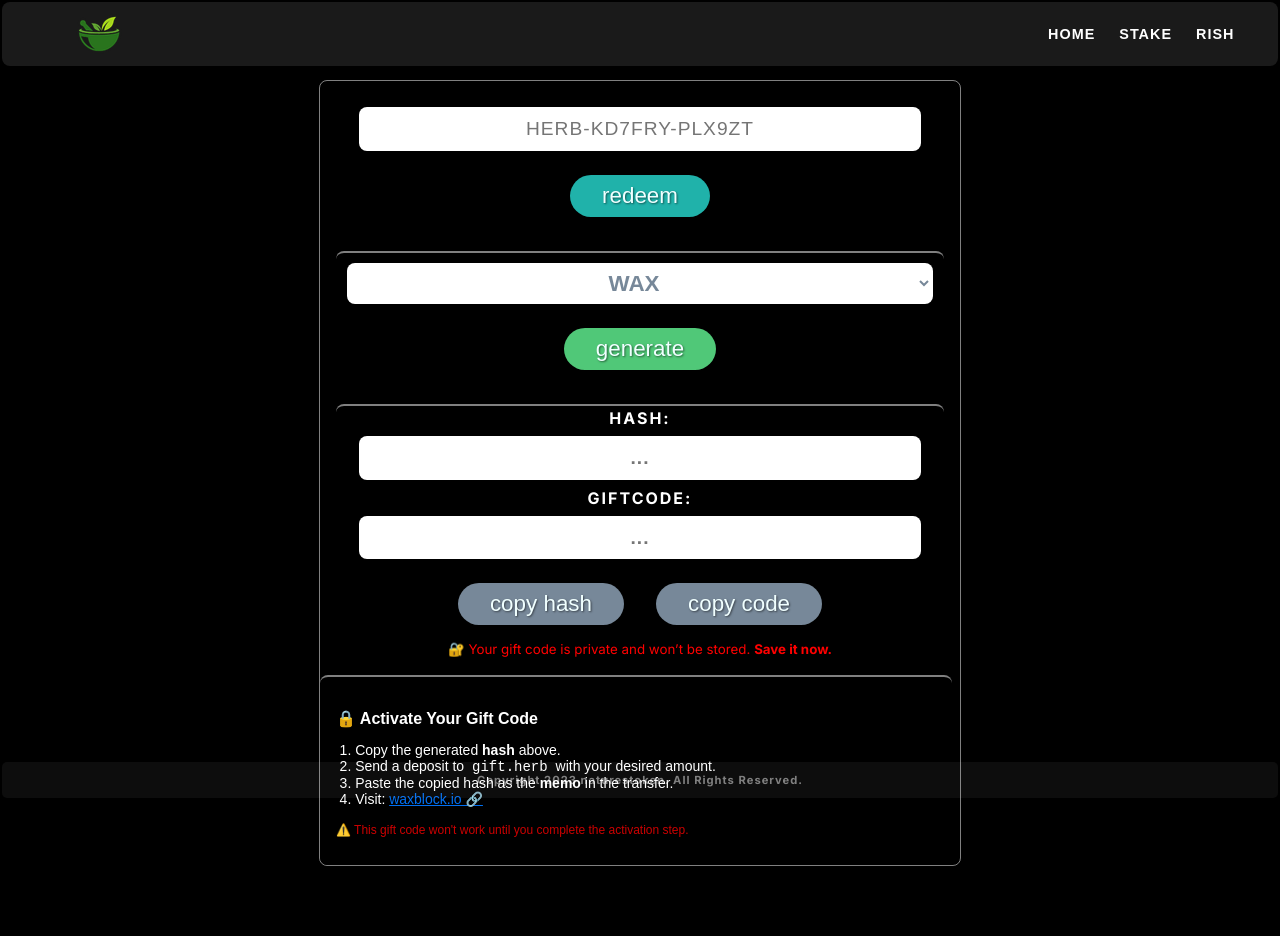
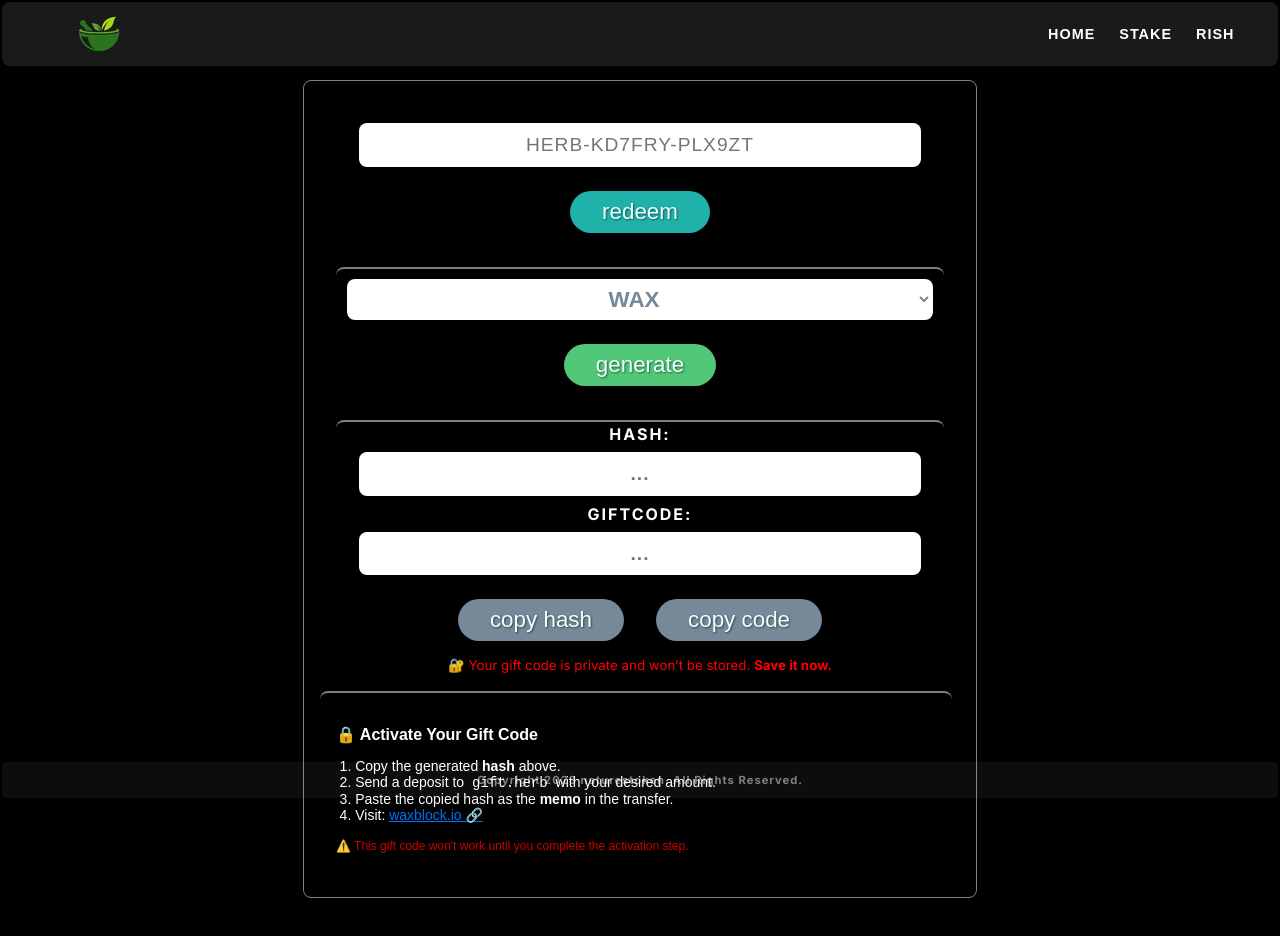
Before and after one commit to shaurya0410/herbstake, a Next.js app: page /gift in a window 1280 px wide. Shown: the top 936 px of the page. Built offline with nearby package versions, Linux system fonts and the light colour scheme.

Commit message:
gift fix2.1

```diff
--- a/app/Coupon.css
+++ b/app/Coupon.css
@@ -88,11 +88,12 @@ button {
 }
 
 .coupon_box {
-  width: 40rem;
+  max-width: 40rem;
   border: 1px solid white;
   justify-content: center;
   align-items: center;
   margin: 5rem auto;
+  padding: 1rem;
   color: white;
   border: 1px solid rgba(255, 255, 255, 0.5);
   border-radius: 8px;
```
